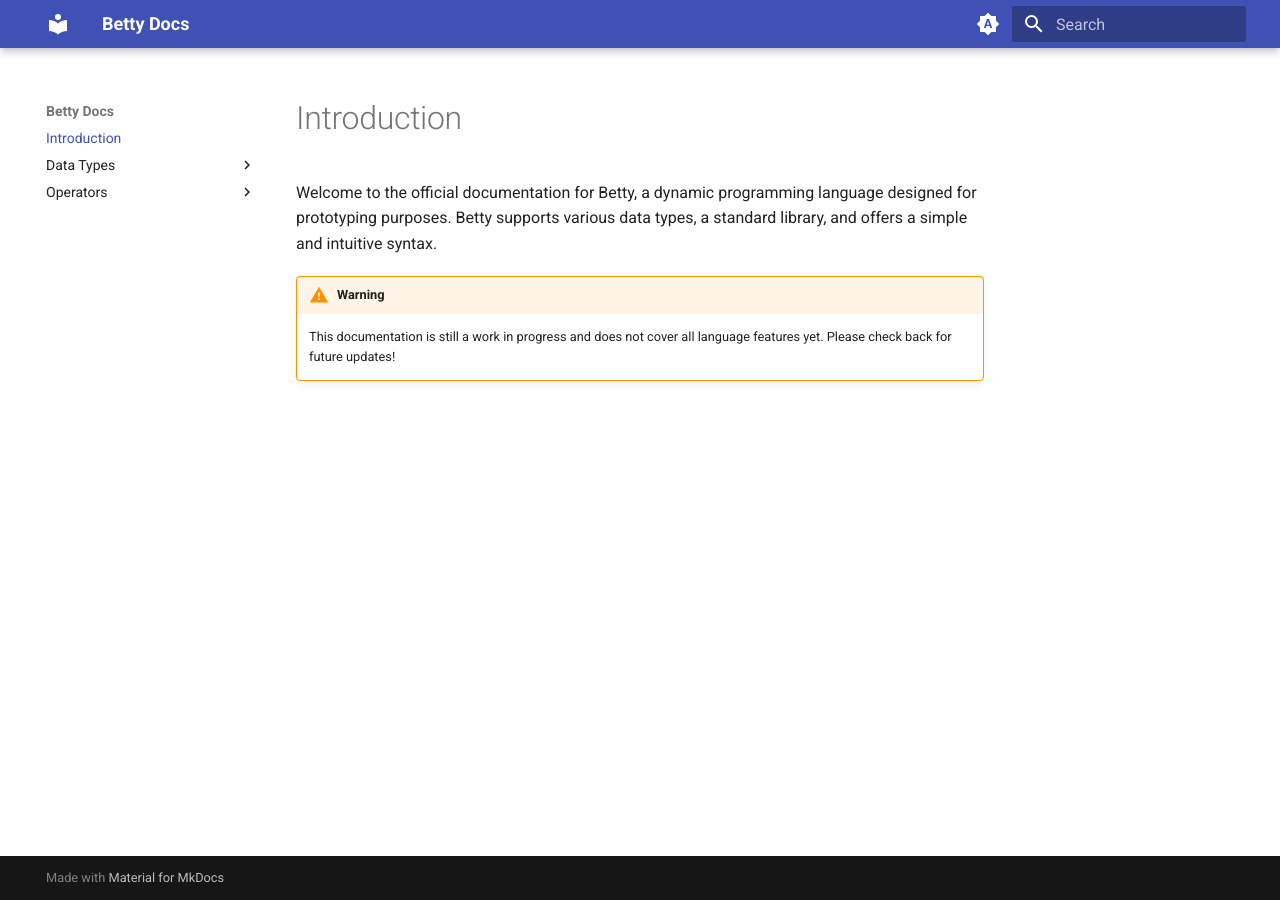
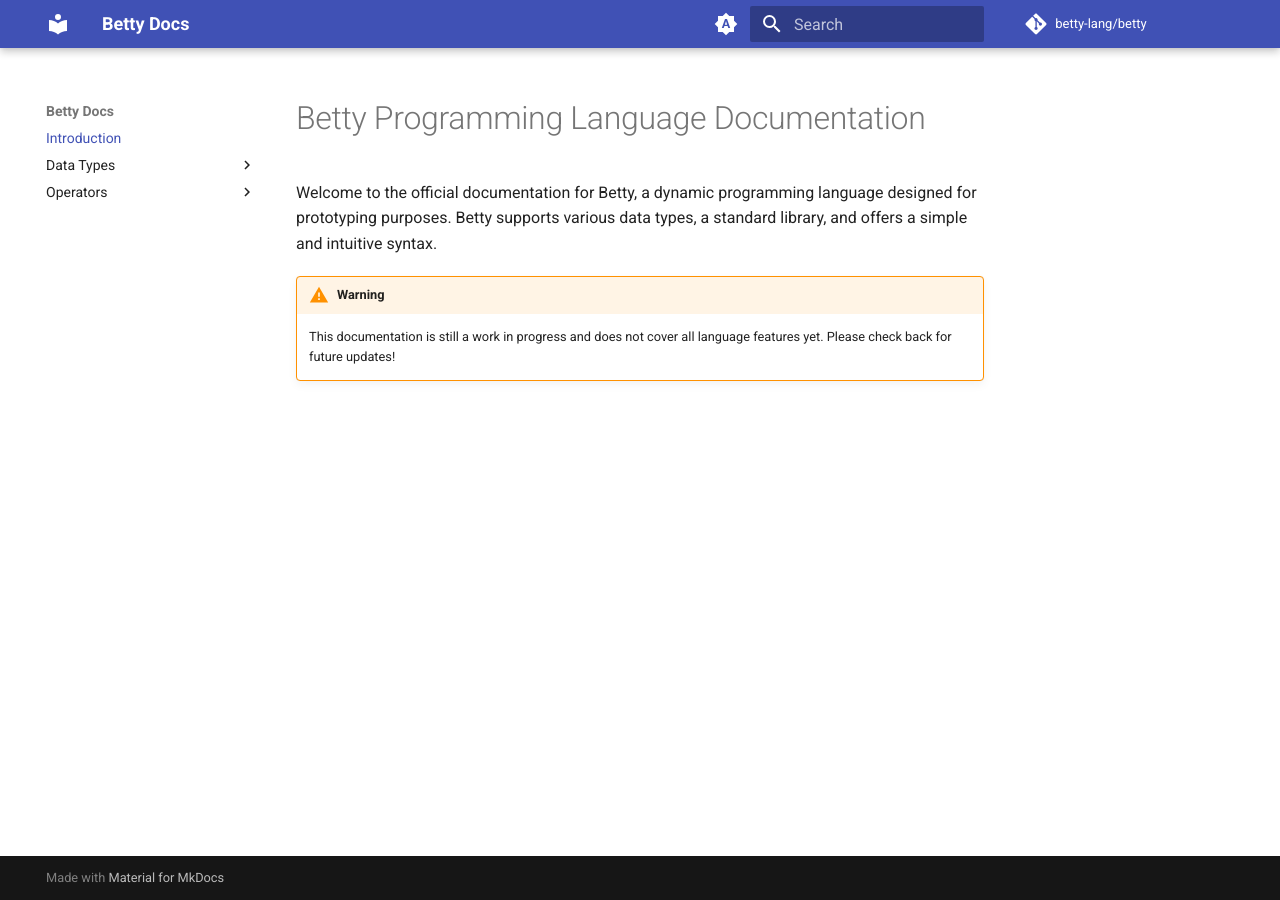
Before and after one commit to betty-lang/betty-docs, an MkDocs documentation site: the page built from docs/index.md, in a window 1280 px wide. Built offline with MkDocs 1.6.1 and Material for MkDocs 9.7.7, drawn with Linux system fonts in a browser that asks for light colours; comment, search, counter and statistics services are not loaded.

Commit message:
Add link to project repo on top navbar

```diff
--- a/docs/index.md
+++ b/docs/index.md
@@ -1,4 +1,4 @@
-# Introduction
+# Betty Programming Language Documentation
 
 Welcome to the official documentation for Betty, a dynamic programming language designed for prototyping purposes. Betty supports various data types, a standard library, and offers a simple and intuitive syntax.
 
--- a/mkdocs.yml
+++ b/mkdocs.yml
@@ -1,4 +1,8 @@
 site_name: Betty Docs
+
+repo_url: https://github.com/betty-lang/betty
+repo_name: betty-lang/betty
+
 theme:
   name: material
   palette:
```
